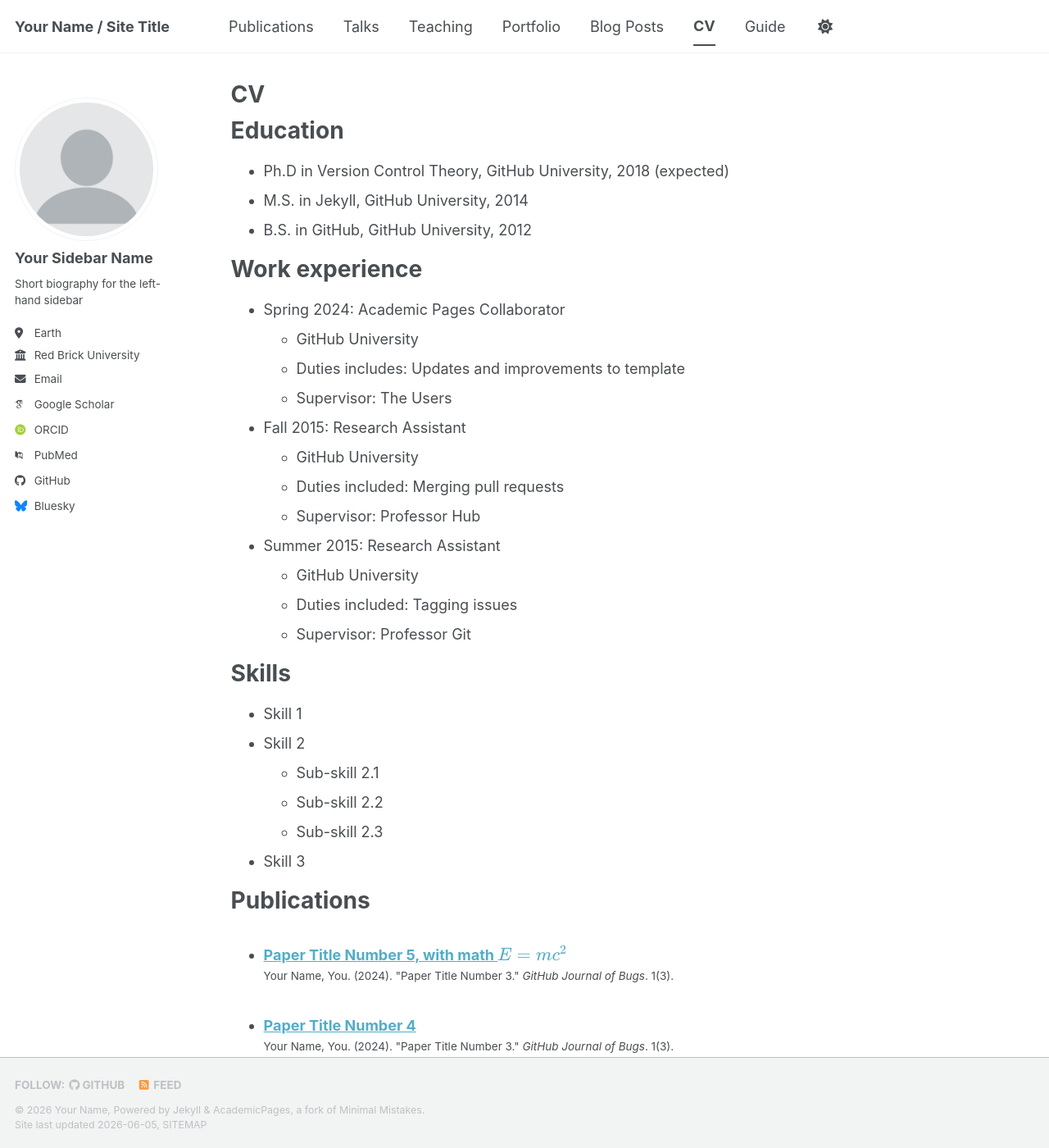
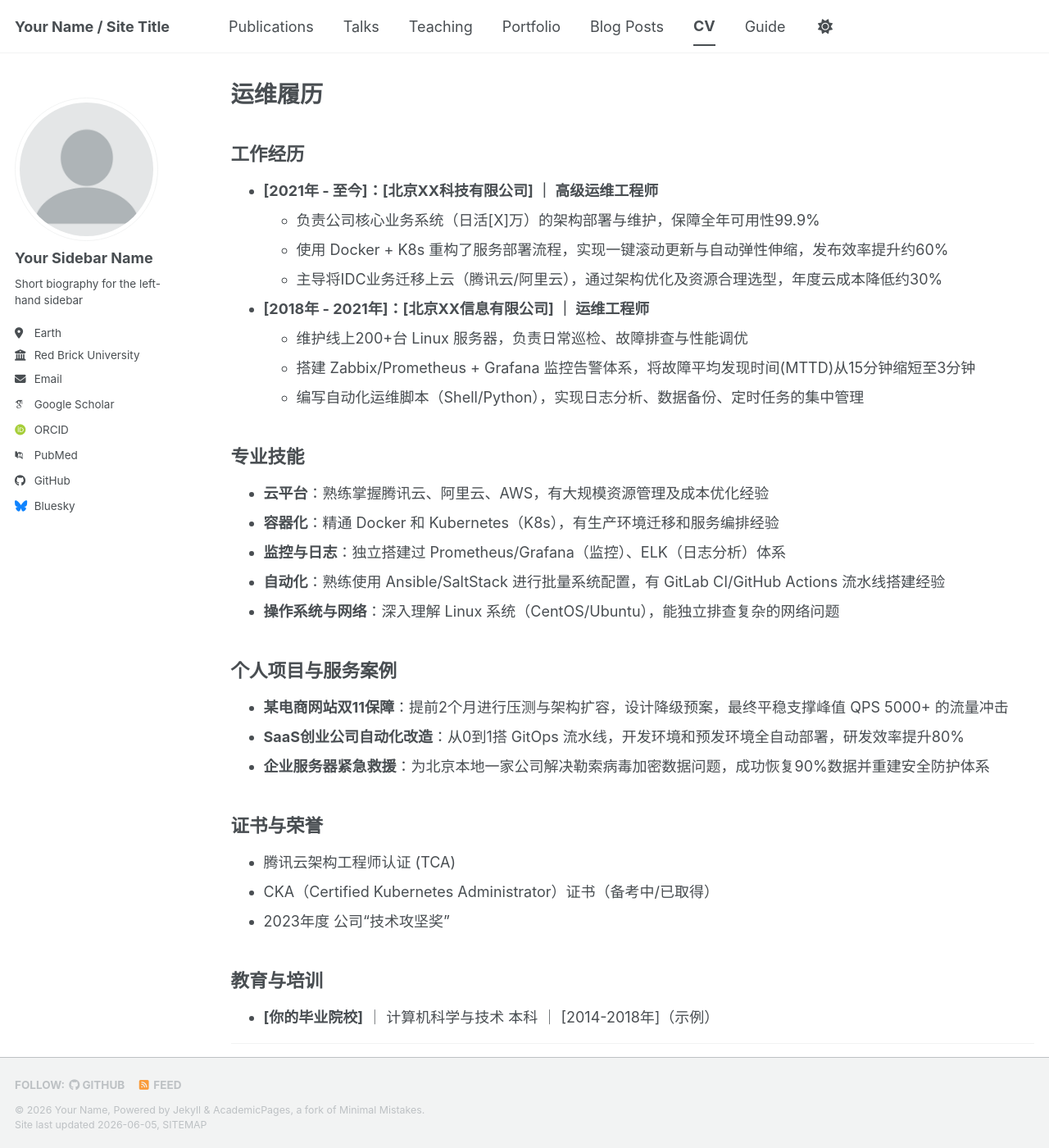
Before and after one commit to zhangjianding/zhangjianding.github.io, a Jekyll site: the page built from _pages/cv.md, in a window 1280 px wide and 1400 px high. Shown: the whole window at 82% size. Built offline with Jekyll 4.4.1, drawn with Linux system fonts in a browser that asks for light colours; some web fonts are replaced; a script bundle is joined from its source files by our own code; library files that are not in the unit come from our copies; some of the changed text lies outside the part shown.

Commit message:
Update cv.md

```diff
--- a/_pages/cv.md
+++ b/_pages/cv.md
@@ -1,6 +1,6 @@
 ---
 layout: archive
-title: "CV"
+title: "运维履历"
 permalink: /cv/
 author_profile: true
 redirect_from:
@@ -9,56 +9,41 @@ redirect_from:
 
 {% include base_path %}
 
-Education
-======
-* Ph.D in Version Control Theory, GitHub University, 2018 (expected)
-* M.S. in Jekyll, GitHub University, 2014
-* B.S. in GitHub, GitHub University, 2012
+## 工作经历
 
-Work experience
-======
-* Spring 2024: Academic Pages Collaborator
-  * GitHub University
-  * Duties includes: Updates and improvements to template
-  * Supervisor: The Users
+* **[2021年 - 至今]：[北京XX科技有限公司] ｜ 高级运维工程师**
+  * 负责公司核心业务系统（日活[X]万）的架构部署与维护，保障全年可用性99.9%
+  * 使用 Docker + K8s 重构了服务部署流程，实现一键滚动更新与自动弹性伸缩，发布效率提升约60%
+  * 主导将IDC业务迁移上云（腾讯云/阿里云），通过架构优化及资源合理选型，年度云成本降低约30%
 
-* Fall 2015: Research Assistant
-  * GitHub University
-  * Duties included: Merging pull requests
-  * Supervisor: Professor Hub
+* **[2018年 - 2021年]：[北京XX信息有限公司] ｜ 运维工程师**
+  * 维护线上200+台 Linux 服务器，负责日常巡检、故障排查与性能调优
+  * 搭建 Zabbix/Prometheus + Grafana 监控告警体系，将故障平均发现时间(MTTD)从15分钟缩短至3分钟
+  * 编写自动化运维脚本（Shell/Python），实现日志分析、数据备份、定时任务的集中管理
 
-* Summer 2015: Research Assistant
-  * GitHub University
-  * Duties included: Tagging issues
-  * Supervisor: Professor Git
+## 专业技能
 
-Skills
-======
-* Skill 1
-* Skill 2
-  * Sub-skill 2.1
-  * Sub-skill 2.2
-  * Sub-skill 2.3
-* Skill 3
+* **云平台**：熟练掌握腾讯云、阿里云、AWS，有大规模资源管理及成本优化经验
+* **容器化**：精通 Docker 和 Kubernetes（K8s），有生产环境迁移和服务编排经验
+* **监控与日志**：独立搭建过 Prometheus/Grafana（监控）、ELK（日志分析）体系
+* **自动化**：熟练使用 Ansible/SaltStack 进行批量系统配置，有 GitLab CI/GitHub Actions 流水线搭建经验
+* **操作系统与网络**：深入理解 Linux 系统（CentOS/Ubuntu），能独立排查复杂的网络问题
 
-Publications
-======
-  <ul>{% for post in site.publications reversed %}
-    {% include archive-single-cv.html %}
-  {% endfor %}</ul>
+## 个人项目与服务案例
 
-Talks
-======
-  <ul>{% for post in site.talks reversed %}
-    {% include archive-single-talk-cv.html  %}
-  {% endfor %}</ul>
+* **某电商网站双11保障**：提前2个月进行压测与架构扩容，设计降级预案，最终平稳支撑峰值 QPS 5000+ 的流量冲击
+* **SaaS创业公司自动化改造**：从0到1搭 GitOps 流水线，开发环境和预发环境全自动部署，研发效率提升80%
+* **企业服务器紧急救援**：为北京本地一家公司解决勒索病毒加密数据问题，成功恢复90%数据并重建安全防护体系
 
-Teaching
-======
-  <ul>{% for post in site.teaching reversed %}
-    {% include archive-single-cv.html %}
-  {% endfor %}</ul>
+## 证书与荣誉
 
-Service and leadership
-======
-* Currently signed in to 43 different slack teams
+* 腾讯云架构工程师认证 (TCA)
+* CKA（Certified Kubernetes Administrator）证书（备考中/已取得）
+* 2023年度 公司“技术攻坚奖”
+
+## 教育与培训
+
+* **[你的毕业院校]** ｜ 计算机科学与技术 本科 ｜ [2014-2018年]（示例）
+
+---
+**联系方式**：[你的手机号] | [你的邮箱] | 微信（同手机号） | [你的GitHub/技术博客链接]
```
